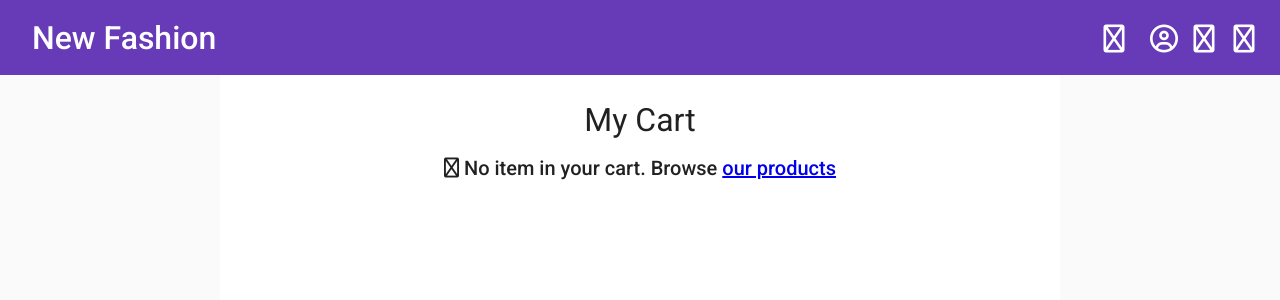
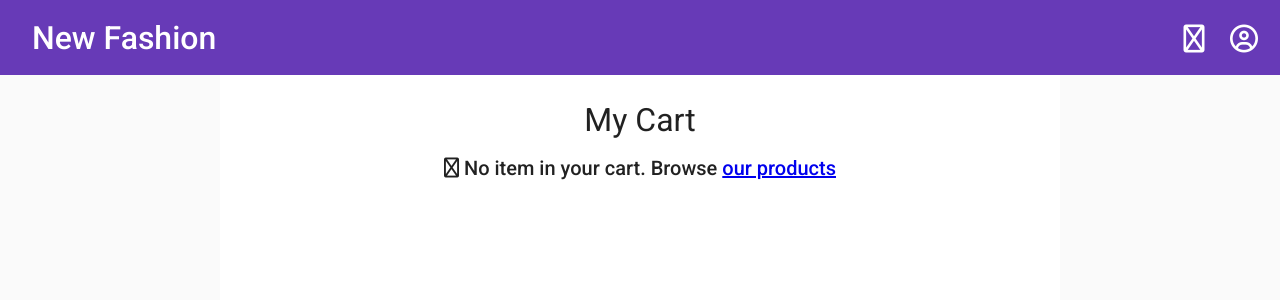
Before and after one commit to hungtruongquoc/udacity-store-front, an Angular app: page /cart in a window 1280 px wide. Shown: the top 300 px of the page. Built offline with nearby package versions, Linux system fonts and the light colour scheme.

Commit message:
20210602: Updated the instruction for the front end app

```diff
--- a/src/app/app.component.html
+++ b/src/app/app.component.html
@@ -15,12 +15,12 @@
                     (click)="mainNavComponent.toggleSidebar()" aria-label="User Main Menu">
                 <i class="far fa-user-circle fa-2x"></i>
             </button>
-            <a mat-icon-button routerLink="/login">
-                <i class="far fa-sign-in fa-2x"></i>
-            </a>
-            <a mat-icon-button routerLink="/login">
-                <i class="far fa-sign-out fa-2x"></i>
-            </a>
+<!--            <a mat-icon-button routerLink="/login">-->
+<!--                <i class="far fa-sign-in fa-2x"></i>-->
+<!--            </a>-->
+<!--            <a mat-icon-button routerLink="/login">-->
+<!--                <i class="far fa-sign-out fa-2x"></i>-->
+<!--            </a>-->
         </mat-toolbar>
     </nav>
 </div>
```
Also changed, not shown: 1 other file (tests, documents, lock files or other folders).
